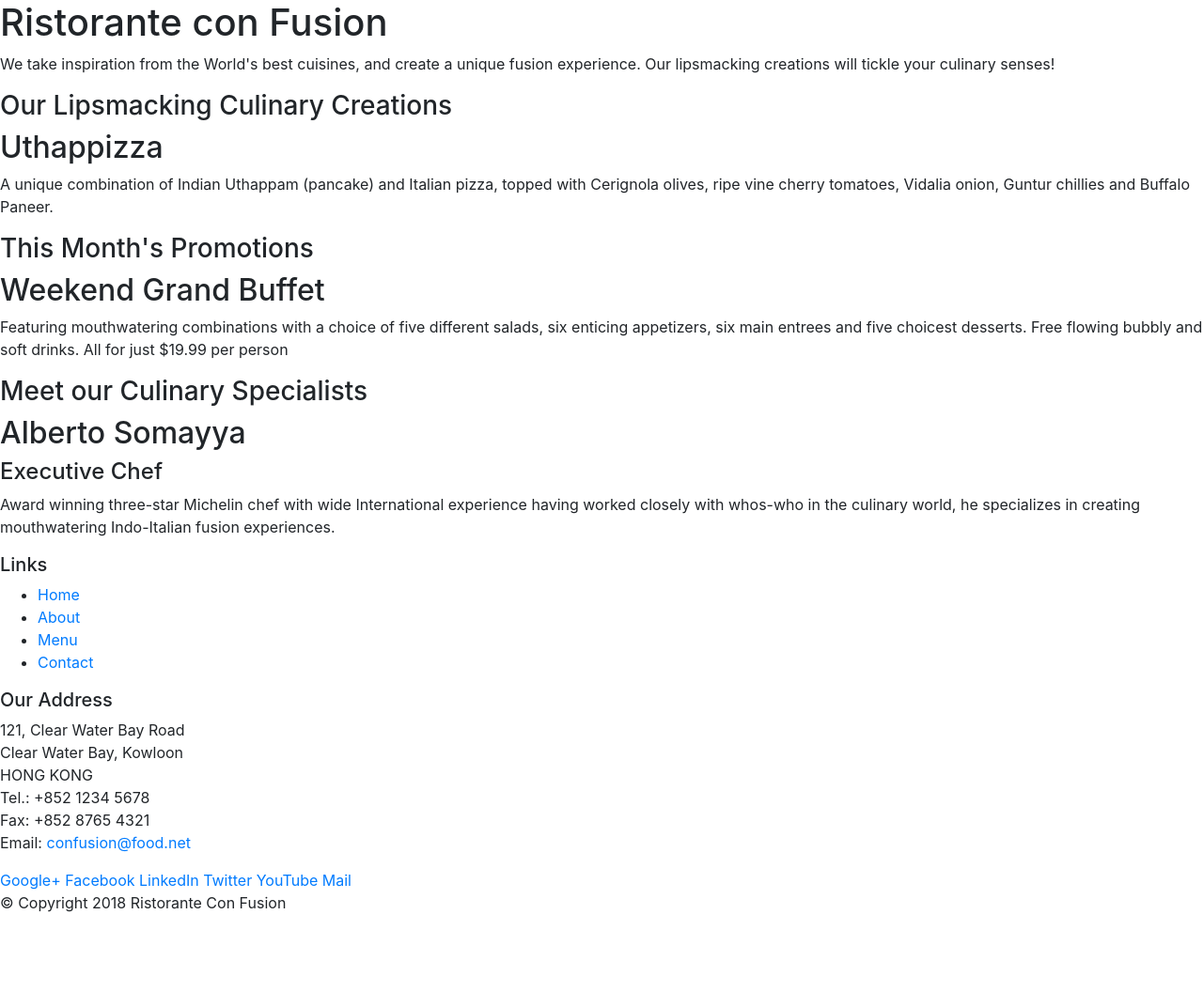
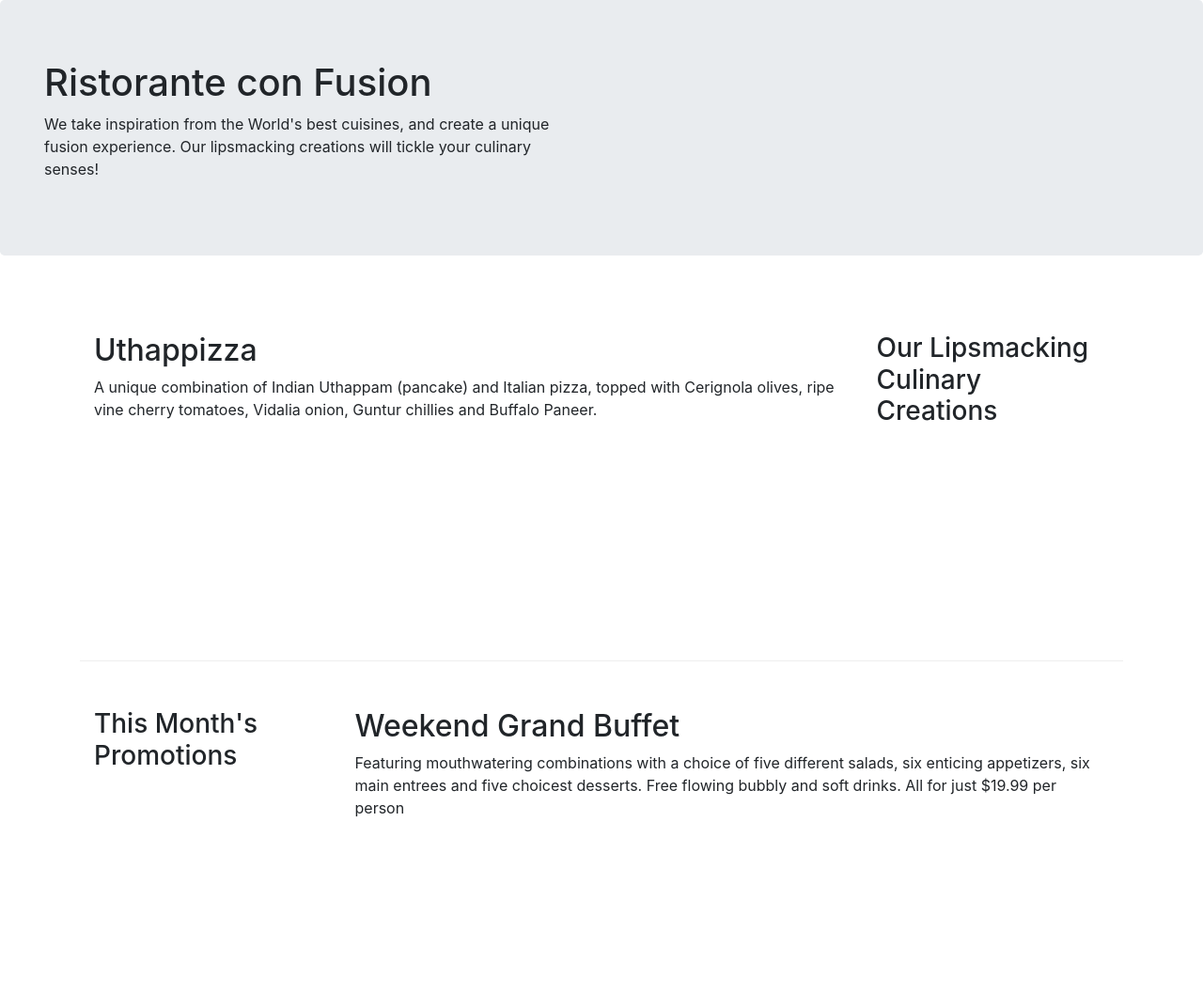
Before and after one commit to kbrownx44/restaurant, a website: page index.html in a window 1280 px wide. Shown: the top 1056 px of the page at 94% size. Before the commit the page ends 989 px from the top, so only its background shows below. Drawn offline with nearby package versions, Linux system fonts and the light colour scheme.

Commit message:
bootstrap with a little css

```diff
--- /dev/null
+++ b/css/styles.css
@@ -0,0 +1,17 @@
+.row-header {
+	margin: 0px auto;
+	padding: 0px auto;
+}
+
+.row-content {
+	margin: 0px auto;
+	padding: 50px 0px 50px 0px;
+	border-bottom: 1px ridge;
+	min-height: 400px;
+}
+
+.footer {
+	background-color: #D1C4E9;
+	margin: 0px auto;
+	padding: 20px 0px 20px 0px;
+}
--- a/index.html
+++ b/index.html
@@ -9,51 +9,52 @@
 
     <!-- Bootstrap CSS -->
     <link rel="stylesheet" href="node_modules/bootstrap/dist/css/bootstrap.min.css">
+    <link rel="stylesheet" href="css/styles.css">
     <title>Ristorante Con Fusion</title>
 </head>
 
 <body>
 
-    <header>
-        <div>
-            <div>
-                <div>
+    <header class="jumbotron">
+         <div class="continer">
+            <div class="row row-header">
+                <div class="col-12 col-sm-6">
                     <h1>Ristorante con Fusion</h1>
                     <p>We take inspiration from the World's best cuisines, and create a unique fusion experience. Our lipsmacking creations will tickle your culinary senses!</p>
                 </div>
-                <div>
+                <div class="col-12 col-sm">
                 </div>
             </div>
         </div>
     </header>
 
-    <div>
-        <div>
-            <div>
+    <div class="container">
+        <div class="row row-content">
+            <div class="col-12 col-sm-4 order-sm-last col-md-3">
                 <h3>Our Lipsmacking Culinary Creations</h3>
             </div>
-            <div>
+            <div class="col col-sm order-sm-first col-md">
                 <h2>Uthappizza</h2>
                 <p>A unique combination of Indian Uthappam (pancake) and Italian pizza, topped with Cerignola olives, ripe vine cherry tomatoes, Vidalia onion, Guntur chillies and Buffalo Paneer.</p>
             </div>
         </div>
 
 
-        <div>
-            <div>
+        <div class="row row-content">
+            <div class="col-12 col-sm-4 col-md-3">
                 <h3>This Month's Promotions</h3>
             </div>
-            <div>
+            <div class="col col-sm col-md">
                 <h2>Weekend Grand Buffet</h2>
                 <p>Featuring mouthwatering combinations with a choice of five different salads, six enticing appetizers, six main entrees and five choicest desserts. Free flowing bubbly and soft drinks. All for just $19.99 per person </p>
             </div>
         </div>
 
-        <div>
-            <div>
+        <div class="row row-content">
+            <div class="col-12 col-sm-4 order-sm-last col-md-3">
                 <h3>Meet our Culinary Specialists</h3>
             </div>
-            <div>
+            <div class="col col-sm order-sm-first col-md">
                 <h2>Alberto Somayya</h2>
                 <h4>Executive Chef</h4>
                 <p>Award winning three-star Michelin chef with wide International experience having worked closely with whos-who in the culinary world, he specializes in creating mouthwatering Indo-Italian fusion experiences. </p>
@@ -61,19 +62,19 @@
         </div>
     </div>
 
-    <footer>
-        <div>
-            <div>
-                <div>
+    <footer class="footer">
+        <div class="container">
+            <div class="row">
+                <div class="col-4 offset-1 col-sm-2">
                     <h5>Links</h5>
-                    <ul>
+                    <ul class="list-unstyled">
                         <li><a href="#">Home</a></li>
                         <li><a href="#">About</a></li>
                         <li><a href="#">Menu</a></li>
                         <li><a href="#">Contact</a></li>
                     </ul>
                 </div>
-                <div>
+                <div class="col-7 col-sm-5">
                     <h5>Our Address</h5>
                     <address>
 		              121, Clear Water Bay Road<br>
@@ -84,7 +85,7 @@
 		              Email: <a href="mailto:confusion@food.net">confusion@food.net</a>
 		           </address>
                 </div>
-                <div>
+                <div class="col-12 col-sm-4">
                     <div>
                         <a href="http://google.com/+">Google+</a>
                         <a href="http://www.facebook.com/profile.php?id=">Facebook</a>
@@ -95,8 +96,8 @@
                     </div>
                 </div>
            </div>
-           <div>
-                <div>
+           <div class="row">
+                <div class="col-auto">
                     <p>© Copyright 2018 Ristorante Con Fusion</p>
                 </div>
            </div>
```
